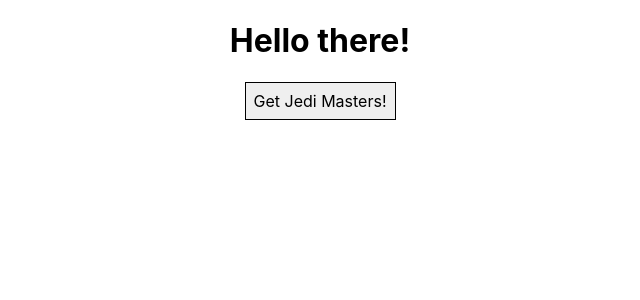
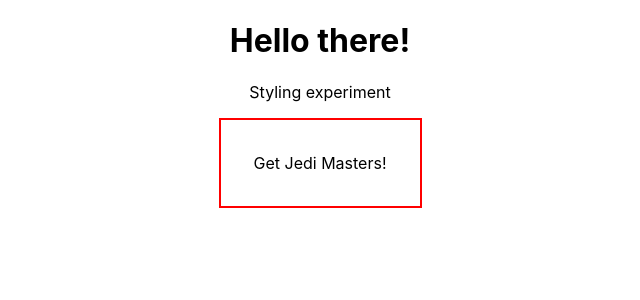
Before and after one commit to Zanghetsu/FunToReactTo, a React (Create React App) app: page / in a window 1280 px wide. Shown: the top 300 px of the page, without its empty margins (320-960 px from the left). Built offline with nearby package versions, Linux system fonts and the light colour scheme.

Commit message:
added radium, as 3rd party lib than as higher order comp

```diff
--- a/package.json
+++ b/package.json
@@ -6,6 +6,7 @@
     "@testing-library/jest-dom": "^5.14.1",
     "@testing-library/react": "^11.2.7",
     "@testing-library/user-event": "^12.8.3",
+    "radium": "^0.26.1",
     "react": "^17.0.2",
     "react-dom": "^17.0.2",
     "react-scripts": "4.0.3",
--- a/src/App.css
+++ b/src/App.css
@@ -1,3 +1,11 @@
 .App {
   text-align: center;
 }
+
+.red {
+  color: red
+}
+
+.bold{
+  font-weight: bold;
+}
--- a/src/App.js
+++ b/src/App.js
@@ -1,3 +1,4 @@
+
 import React,{ Component } from 'react';
 import './App.css';
 import Jedi from './Jedi/Jedi';
@@ -44,17 +45,29 @@
   render(){
 
     const styleButton = {
-      backgroudColor:'white',
       font: 'inherit',
-      border: '1px solid black',
-      padding:'8px',
+      border: '2px solid black',
+      backgroundColor: 'white',
+      borderColor: 'red',
+      padding:'33px',
       cursor: 'pointer'
     }
 
-    let jediMasters =null;
+    let classes = []
+
+    if(this.state.jedies.length <= 2){
+      classes.push('red')
+    }
+    if(this.state.jedies.length <= 1){
+      classes.push('bold')
+    }
+
+
+
+    let jediMasters = null;
 
     if(this.state.showJediMasters){
-      jediMasters = <div>
+      jediMasters =( <div>
                       {this.state.jedies.map((jedi, index) => {
                           return <Jedi click={() => this.removeJediMaster(index)}
                           name = {jedi.name}
@@ -63,12 +76,17 @@
                           key={index}/>
                       })}
                     </div>
+      );
+
+      styleButton.backgroundColor ='green'
     }
+
 
     return (
       <div className="App">
         <h1>Hello there!</h1>
-        <button style={styleButton} onClick={() => this.toggleJediMasters()}>Get Jedi Masters!</button>
+        <p className={classes.join(' ')}>Styling experiment</p>
+        <button style = {styleButton} onClick={() => this.toggleJediMasters()}>Get Jedi Masters!</button>
         { jediMasters}
       </div>
     );
```
Also changed, not shown: 1 other file (tests, documents, lock files or other folders).
